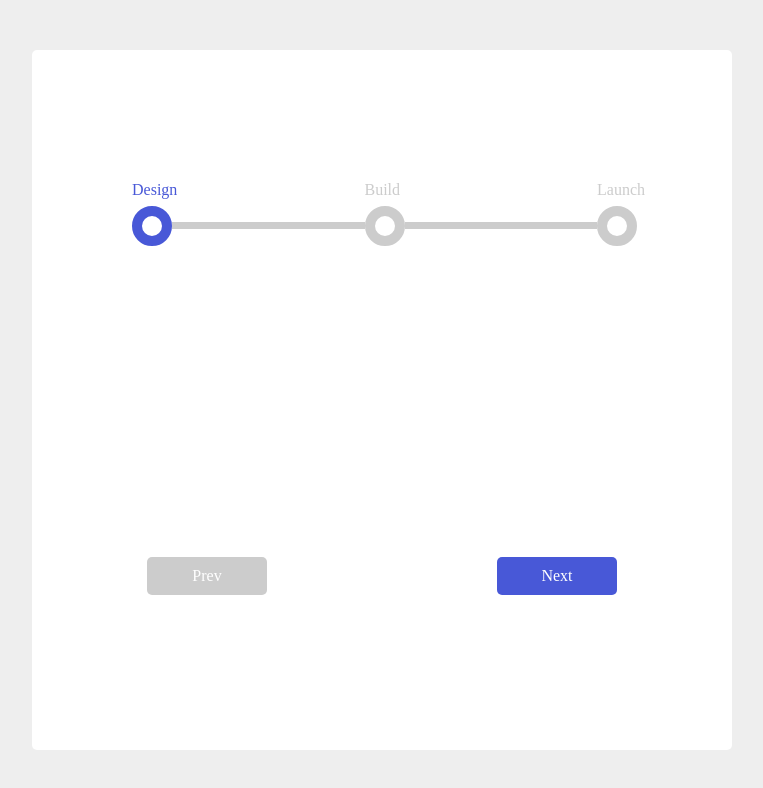
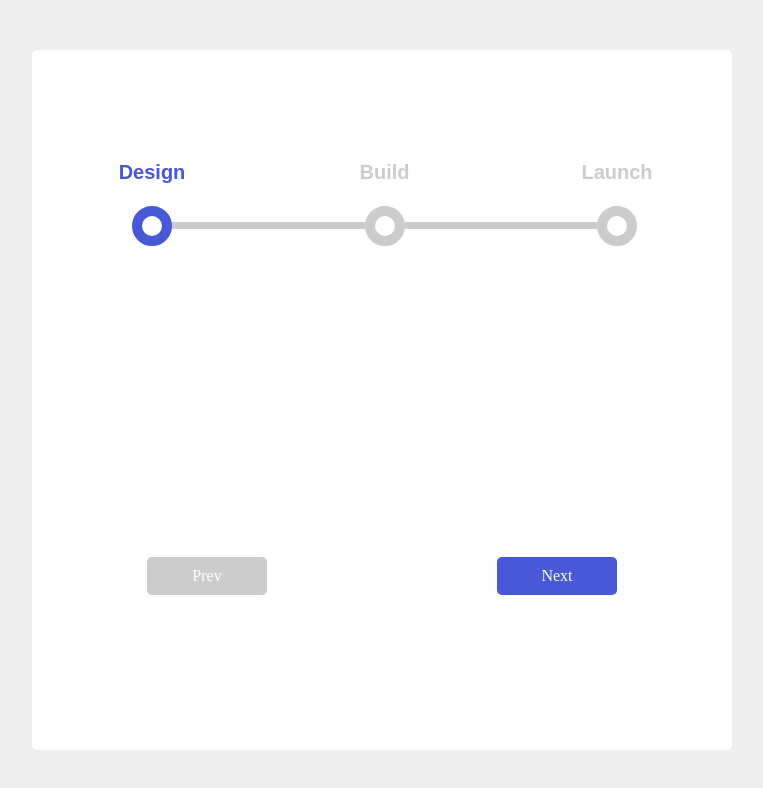
Before and after one commit to dehimer/react-step-progress-component-demo, a React app: page /#/1 in a window 1280 px wide. Shown: the top 788 px of the page, without its empty margins (258-1021 px from the left). Built offline with nearby package versions, Linux system fonts and the light colour scheme.

Commit message:
refactor: use Label component

```diff
--- a/src/client/components/StepProgress/components/Circle/index.js
+++ b/src/client/components/StepProgress/components/Circle/index.js
@@ -1,11 +1,9 @@
 import React from 'react'
 import styles from './index.css'
 
-export default ({ color }) => {
-  return (
-    <div
-      className={styles.circle}
-      style={{borderColor: color }}
-    />
-  )
-}
+export default ({ color }) => (
+  <div
+    className={styles.circle}
+    style={{borderColor: color }}
+  />
+)
--- a/src/client/components/StepProgress/components/Label/index.css
+++ b/src/client/components/StepProgress/components/Label/index.css
@@ -0,0 +1,11 @@
+.label {
+    position: absolute;
+    top: -45px;
+    transition: color 1s;
+    font-weight: bold;
+    font-family: sans-serif;
+    font-size: 20px;
+    min-width: 100px;
+    text-align: center;
+    left: -30px;
+}
--- a/src/client/components/StepProgress/components/Label/index.js
+++ b/src/client/components/StepProgress/components/Label/index.js
@@ -1,17 +1,9 @@
 import React from 'react'
-import styled from 'styled-components'
+import styles from './index.css'
 
 
-export default ({ color, label }) => {
-  const Label = styled.div`
-    position: absolute;
-    top: -25px;
-    color: ${color};
-  `;
-
-  return ((
-    <Label>
-      { label }
-    </Label>
-  ))
-}
+export default ({ color, label }) => ((
+  <div className={styles.label} style={{ color }}>
+    { label }
+  </div>
+))
```
